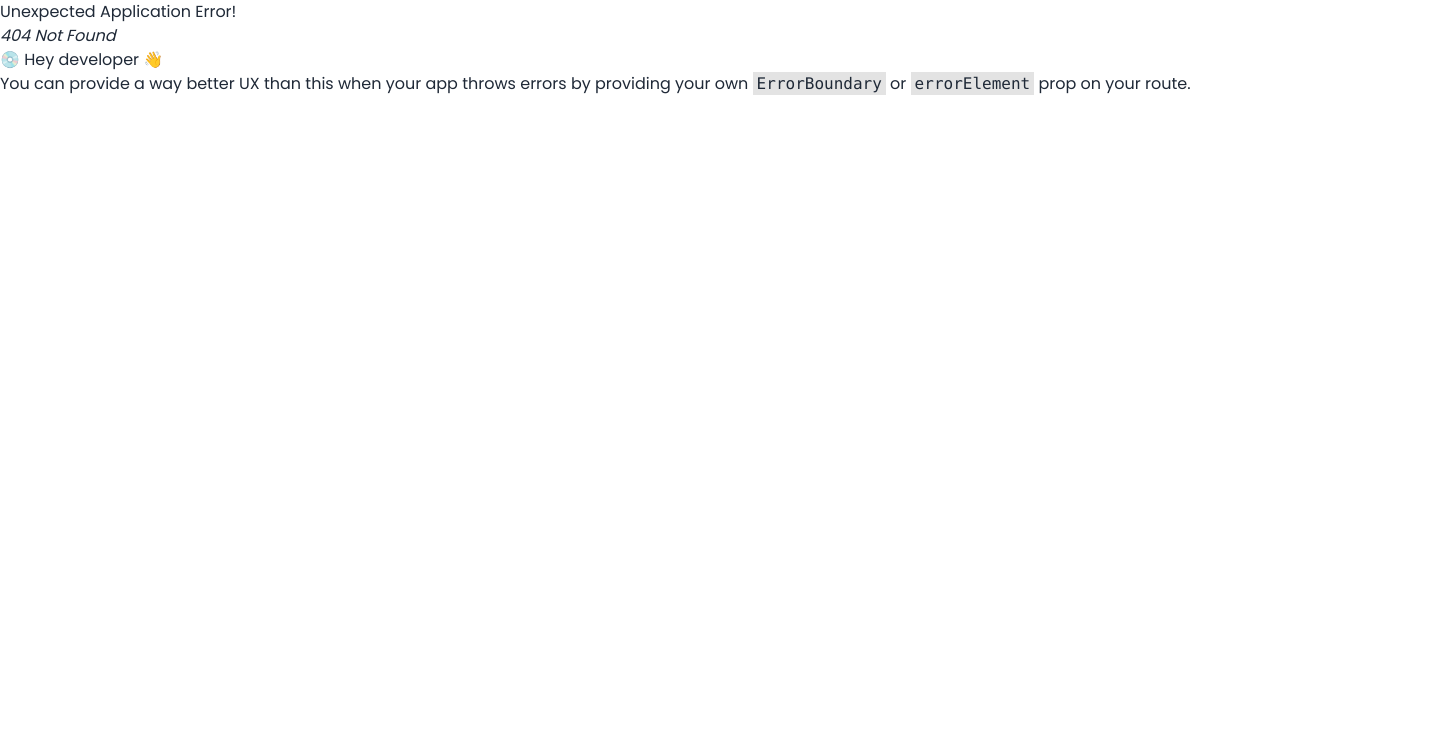
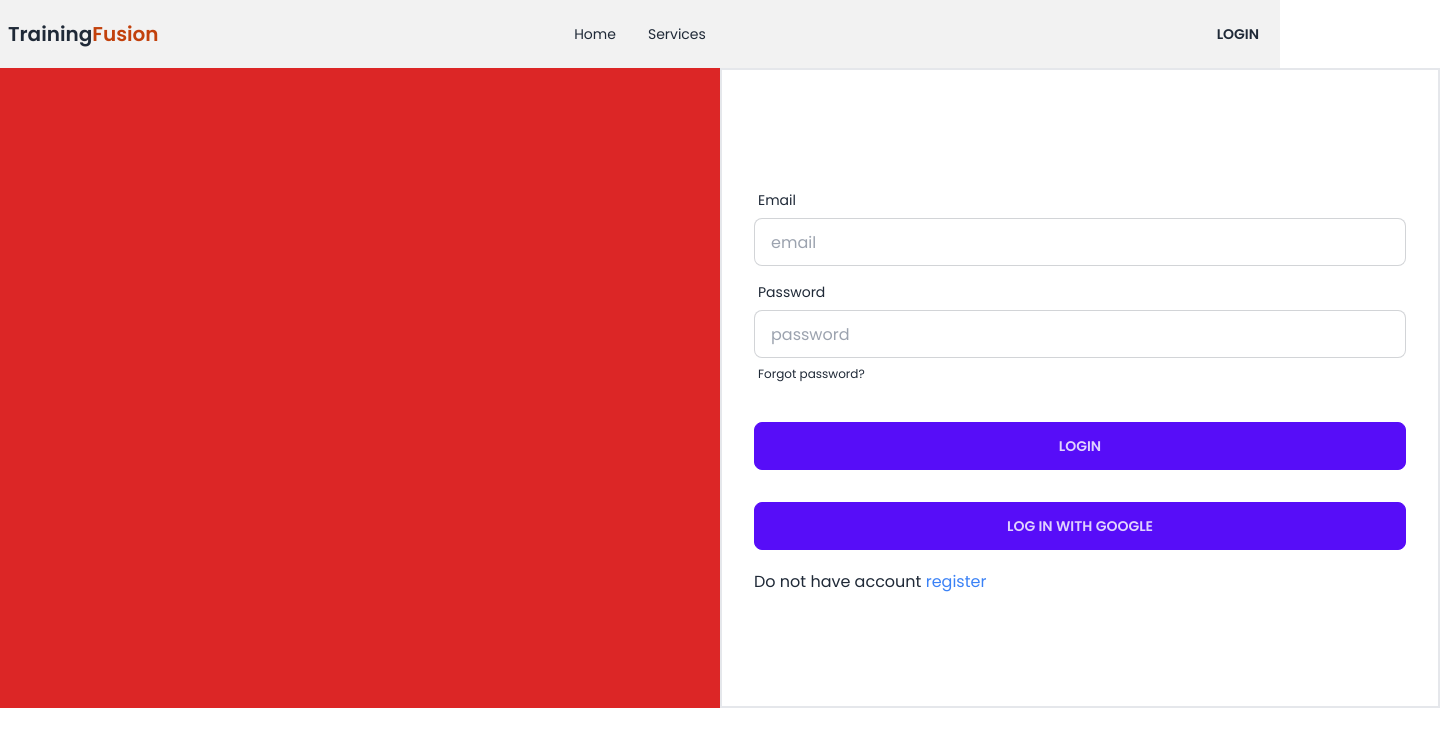
Before and after one commit to devmasud1/training-fusion, a React (Vite) app: page /login in a window 1280 px wide. Before the commit this address had no page. Shown: the top 746 px of the page, 1440 px wide, since content can reach past the window. Built offline with nearby package versions, Linux system fonts and the light colour scheme.

Commit message:
design footer & logIn page & register page

```diff
--- a/src/Pages/Home.jsx
+++ b/src/Pages/Home.jsx
@@ -1,5 +1,6 @@
 import Banner from "./Banner";
 import Services from "./Services";
+import Footer from "./Shared/Footer";
 
 
 const Home = () => {
@@ -8,6 +9,7 @@
 
             <Banner></Banner>
             <Services></Services>
+            <Footer></Footer>
         </div>
     );
 };
--- /dev/null
+++ b/src/Pages/LogIn.jsx
@@ -0,0 +1,51 @@
+import { Link } from "react-router-dom";
+
+const LogIn = () => {
+  return (
+    <div className="w-[1440px] h-[80vh]  mx-auto flex justify-center items-center">
+      <div className="w-1/2 h-full bg-red-600"></div>
+      <div className="w-1/2 flex items-center border-2 h-full py-10">
+        <form className="card-body">
+          <div className="form-control">
+            <label className="label">
+              <span className="label-text">Email</span>
+            </label>
+            <input
+              type="email"
+              placeholder="email"
+              className="input input-bordered"
+              required
+            />
+          </div>
+          <div className="form-control">
+            <label className="label">
+              <span className="label-text">Password</span>
+            </label>
+            <input
+              type="password"
+              placeholder="password"
+              className="input input-bordered"
+              required
+            />
+            <label className="label">
+              <a href="#" className="label-text-alt link link-hover">
+                Forgot password?
+              </a>
+            </label>
+          </div>
+          <div className="form-control mt-6">
+            <button className="btn btn-primary">Login</button>
+          </div>
+          <div className="form-control mt-6">
+            <button className="btn btn-primary">Log in with google</button>
+          </div>
+
+          <p className="mt-3">Do not have account <Link to="/register" className="text-blue-500">register</Link></p>
+        </form>
+
+      </div>
+    </div>
+  );
+};
+
+export default LogIn;
--- /dev/null
+++ b/src/Pages/Register.jsx
@@ -0,0 +1,57 @@
+import { Link } from "react-router-dom";
+
+const Register = () => {
+  return (
+    <div className="w-[1440px] h-[80vh]  mx-auto flex justify-center items-center">
+      <div className="w-1/2 flex items-center border-2 h-full py-10">
+        <form className="card-body">
+          <div className="form-control">
+            <label className="label">
+              <span className="label-text">Name</span>
+            </label>
+            <input
+              type="text"
+              placeholder="Your name"
+              className="input input-bordered"
+            />
+          </div>
+          <div className="form-control">
+            <label className="label">
+              <span className="label-text">Email</span>
+            </label>
+            <input
+              type="email"
+              placeholder="email"
+              className="input input-bordered"
+              required
+            />
+          </div>
+          <div className="form-control">
+            <label className="label">
+              <span className="label-text">Password</span>
+            </label>
+            <input
+              type="password"
+              placeholder="password"
+              className="input input-bordered"
+              required
+            />
+          </div>
+          <div className="form-control mt-6">
+            <button className="btn btn-primary">Register</button>
+          </div>
+
+          <p className="mt-3">
+            Already have an account{" "}
+            <Link to="/login" className="text-blue-500">
+              login
+            </Link>
+          </p>
+        </form>
+      </div>
+      <div className="w-1/2 h-full bg-red-600"></div>
+    </div>
+  );
+};
+
+export default Register;
--- /dev/null
+++ b/src/Pages/Shared/Footer.jsx
@@ -0,0 +1,49 @@
+const Footer = () => {
+  return (
+    <div className="p-10 bg-base-200">
+      <footer className="footer max-w-[1440px] mx-auto text-base-content flex justify-between">
+        <aside>
+          <svg
+            width="50"
+            height="50"
+            viewBox="0 0 24 24"
+            xmlns="http://www.w3.org/2000/svg"
+            fillRule="evenodd"
+            clipRule="evenodd"
+            className="fill-current"
+          >
+            <path d="M22.672 15.226l-2.432.811.841 2.515c.33 1.019-.209 2.127-1.23 2.456-1.15.325-2.148-.321-2.463-1.226l-.84-2.518-5.013 1.677.84 2.517c.391 1.203-.434 2.542-1.831 2.542-.88 0-1.601-.564-1.86-1.314l-.842-2.516-2.431.809c-1.135.328-2.145-.317-2.463-1.229-.329-1.018.211-2.127 1.231-2.456l2.432-.809-1.621-4.823-2.432.808c-1.355.384-2.558-.59-2.558-1.839 0-.817.509-1.582 1.327-1.846l2.433-.809-.842-2.515c-.33-1.02.211-2.129 1.232-2.458 1.02-.329 2.13.209 2.461 1.229l.842 2.515 5.011-1.677-.839-2.517c-.403-1.238.484-2.553 1.843-2.553.819 0 1.585.509 1.85 1.326l.841 2.517 2.431-.81c1.02-.33 2.131.211 2.461 1.229.332 1.018-.21 2.126-1.23 2.456l-2.433.809 1.622 4.823 2.433-.809c1.242-.401 2.557.484 2.557 1.838 0 .819-.51 1.583-1.328 1.847m-8.992-6.428l-5.01 1.675 1.619 4.828 5.011-1.674-1.62-4.829z"></path>
+          </svg>
+          <p>
+          <h1 className="normal-case text-xl font-semibold">Training<span className="text-orange-700">Fusion</span> </h1>
+            <br />
+            Providing reliable tech since 2012
+          </p>
+        </aside>
+        <nav>
+          <header className="footer-title">Services</header>
+          <a className="link link-hover">Branding</a>
+          <a className="link link-hover">Design</a>
+          <a className="link link-hover">Marketing</a>
+          <a className="link link-hover">Advertisement</a>
+        </nav>
+        <nav>
+          <header className="footer-title">Company</header>
+          <a className="link link-hover">About us</a>
+          <a className="link link-hover">Contact</a>
+          <a className="link link-hover">Jobs</a>
+          <a className="link link-hover">Press kit</a>
+        </nav>
+        <nav>
+          <header className="footer-title">Legal</header>
+          <a className="link link-hover">Terms of use</a>
+          <a className="link link-hover">Privacy policy</a>
+          <a className="link link-hover">Cookie policy</a>
+        </nav>
+
+      </footer>
+    </div>
+  );
+};
+
+export default Footer;
--- a/src/Pages/Shared/NavBar.jsx
+++ b/src/Pages/Shared/NavBar.jsx
@@ -1,4 +1,4 @@
-import { NavLink } from "react-router-dom";
+import { Link, NavLink } from "react-router-dom";
 
 const NavBar = () => {
   const navItem = (
@@ -54,13 +54,17 @@
               {navItem}
             </ul>
           </div>
-          <a className="normal-case text-xl font-semibold">Training<span className="text-orange-700">Fusion</span> </a>
+          <h1 className="normal-case text-xl font-semibold">
+            Training<span className="text-orange-700">Fusion</span>{" "}
+          </h1>
         </div>
         <div className="navbar-center hidden px-1 lg:flex">
           <ul className="menu menu-horizontal">{navItem}</ul>
         </div>
         <div className="navbar-end">
-          <a className="btn btn-sm">LogIn</a>
+          <Link to="/login">
+          <button className="btn btn-sm">LogIn</button>
+          </Link>
         </div>
       </div>
     </div>
```
Also changed, not shown: src/Pages/Services.jsx (+4 -7 lines), src/Router/Routes.jsx (+10 -0 lines).
